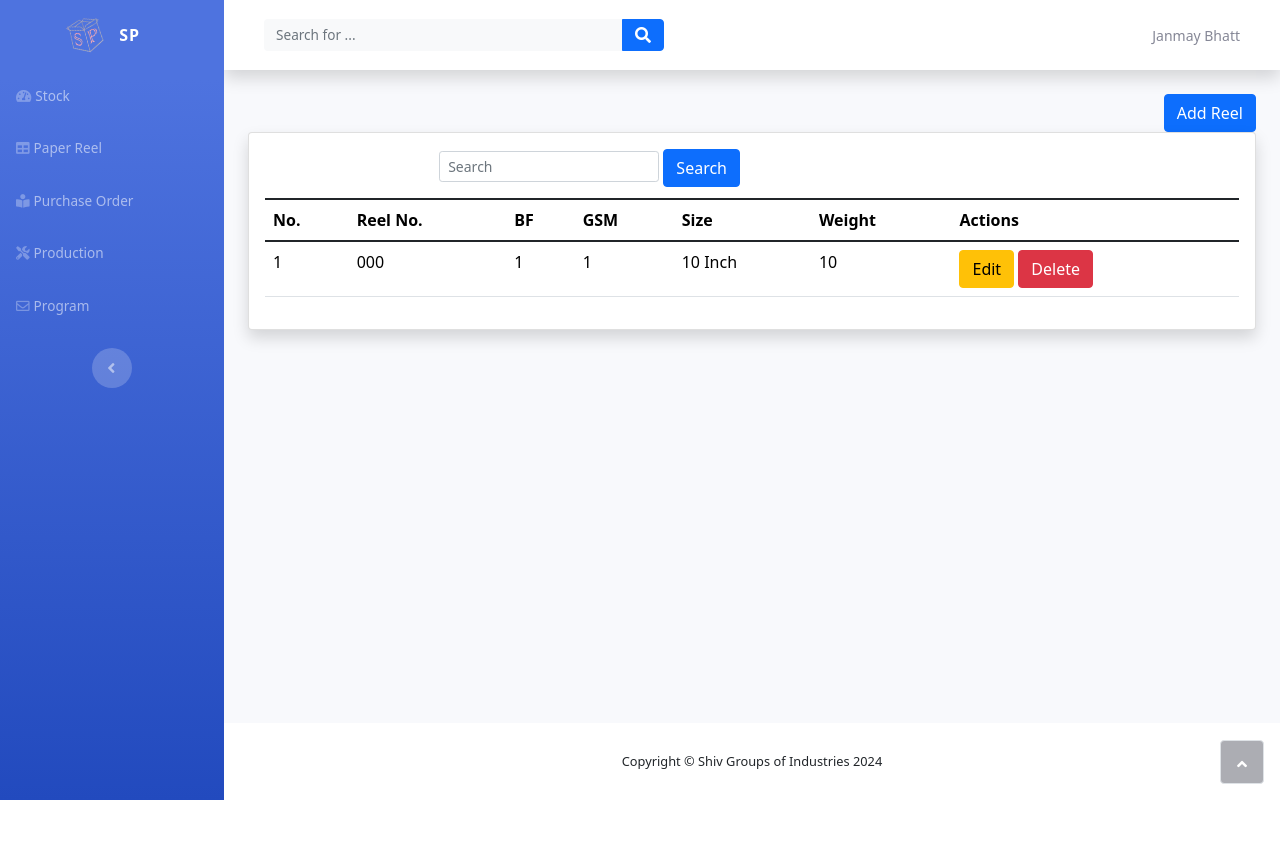
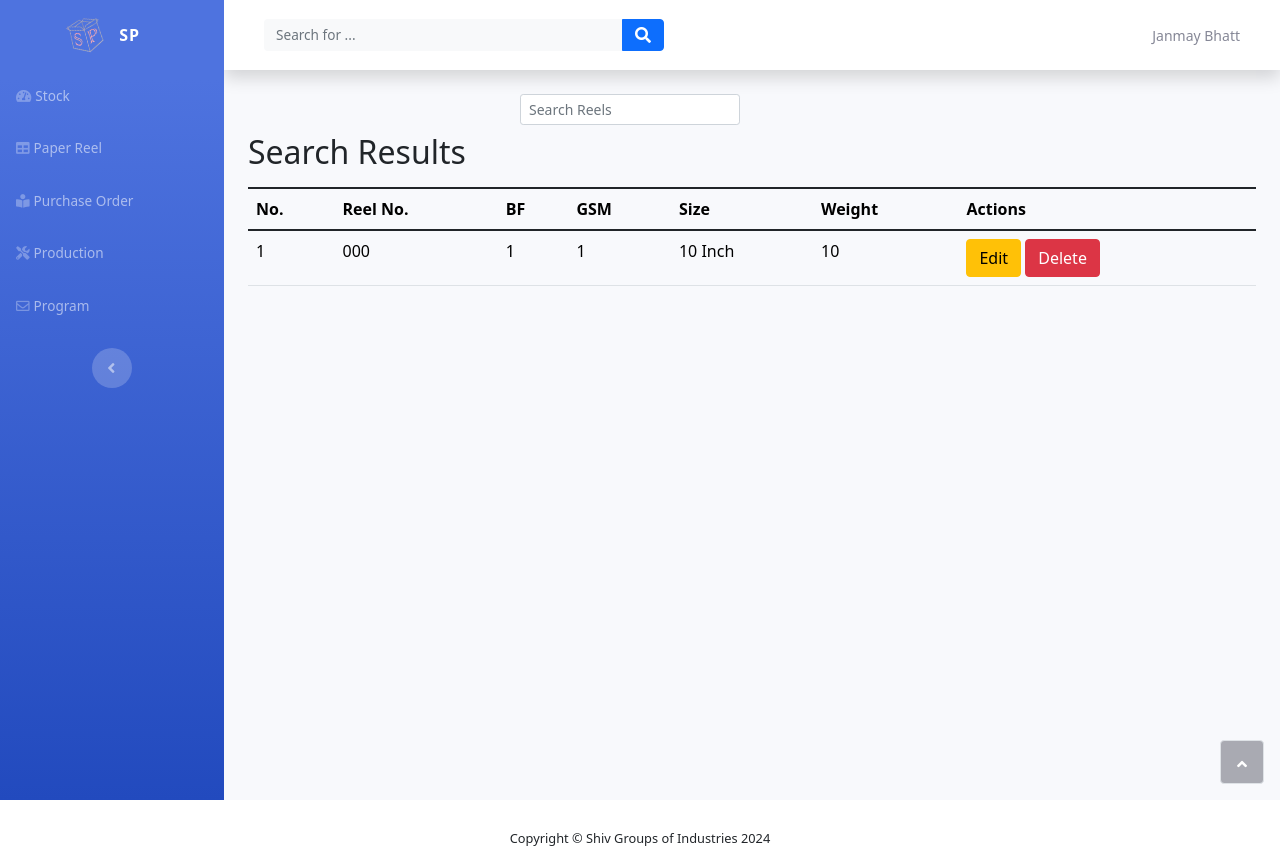
Before and after one commit to JANMAY007/SGIWebsite, a Django app: page /paper_reels/ in a window 1280 px wide. Shown: the top 846 px of the page. Before the commit the page ends 800 px from the top, so only its background shows below. Run offline with Django 5.2, Linux system fonts and the light colour scheme; tables that the repository leaves empty hold one stand-in row (values such as "Sample post"); some libraries are stand-ins or nearby versions.

Commit message:
Added Reel search

```diff
--- a/Corrugation/urls.py
+++ b/Corrugation/urls.py
@@ -1,5 +1,5 @@
 from django.urls import path
-from .views import (index, paper_reels, update_reel, delete_reel,
+from .views import (index, paper_reels, search_reels, update_reel, delete_reel,
                     add_purchase_order_detail, add_product, add_dispatch,
                     purchase_order, add_purchase_order_detailed,
                     delete_purchase_order, daily_program, production,
@@ -11,6 +11,7 @@ app_name = 'Corrugation'
 urlpatterns = [
     path('', index, name='index'),
     path('paper_reels/', paper_reels, name='paper_reels'),
+    path('search_reels/', search_reels, name='search_reels'),
     path('update-reel/<int:pk>/', update_reel, name='update_reel'),
     path('delete-reel/<int:pk>/', delete_reel, name='delete_reel'),
     path('purchase-order/', purchase_order, name='purchase_order'),
--- a/Corrugation/views.py
+++ b/Corrugation/views.py
@@ -1,7 +1,8 @@
 from calendar import month_abbr
 from datetime import datetime
+from django.http import JsonResponse
 from django.utils import timezone
-from django.db.models import Count
+from django.db.models import Count, Q
 from django.db.models.functions import ExtractMonth
 from django.shortcuts import render, redirect, get_object_or_404
 from .models import (PaperReels, Product, Partition, PurchaseOrder, Dispatch,
@@ -25,6 +26,31 @@ def index(request):
         'stocks': Stock.objects.all().values('product__product_name', 'stock_quantity'),
     }
     return render(request, 'index.html', context)
+
+
+def search_reels(request):
+    query = request.GET.get('q', '')
+    if query:
+        results = PaperReels.objects.filter(
+            Q(reel_number__icontains=query) |
+            Q(bf__icontains=query) |
+            Q(gsm__icontains=query) |
+            Q(size__icontains=query) |
+            Q(weight__icontains=query)
+        )
+        results_data = [
+            {
+                'reel_number': reel.reel_number,
+                'bf': reel.bf,
+                'gsm': reel.gsm,
+                'size': reel.size,
+                'weight': reel.weight,
+            }
+            for reel in results
+        ]
+    else:
+        results_data = []
+    return JsonResponse({'results': results_data})
 
 
 def paper_reels(request):
--- a/templates/paper_reel.html
+++ b/templates/paper_reel.html
@@ -5,24 +5,77 @@
 {% endblock %}
 
 {% block content %}
-    <div class="text-end mt-3">
-        <button type="button" class="btn btn-primary" data-bs-toggle="modal" data-bs-target="#addReelModal">
-            Add Reel
-        </button>
-    </div>
-    <div class="card shadow">
-        <div class="card-body">
     <div class="row">
         <div class="col-md-6">
             <div class="text-md-end dataTables_filter" id="dataTable_filter">
                 <label class="form-label">
-                            <input type="search" class="form-control form-control-sm" aria-controls="dataTable"
-                                   placeholder="Search">
+                    <input type="search" id="search-input" class="form-control form-control-sm"
+                           aria-controls="dataTable" placeholder="Search Reels">
                 </label>
-                        <button class="btn btn-primary btn-md" type="button">Search</button>
             </div>
         </div>
     </div>
+
+    <div>
+        <h2>Search Results</h2>
+        <ul id="results-list"></ul>
+        <p id="no-results" style="display: none;">No results found.</p>
+    </div>
+    <script src="https://code.jquery.com/jquery-3.6.0.min.js"></script>
+    <script>
+        function getCookie(name) {
+            let cookieValue = null;
+            if (document.cookie && document.cookie !== '') {
+                const cookies = document.cookie.split(';');
+                for (let i = 0; i < cookies.length; i++) {
+                    const cookie = cookies[i].trim();
+                    if (cookie.substring(0, name.length + 1) === (name + '=')) {
+                        cookieValue = decodeURIComponent(cookie.substring(name.length + 1));
+                        break;
+                    }
+                }
+            }
+            return cookieValue;
+        }
+
+        const csrftoken = getCookie('csrftoken');
+
+        $(document).ready(function () {
+            function updateResults(results) {
+                var resultsList = $('#results-list');
+                resultsList.empty();
+                if (results.length > 0) {
+                    $('#no-results').hide();
+                    results.forEach(function (result) {
+                        var listItem = $('<li></li>').text(result.reel_number + ' - BF: ' + result.bf + ', GSM: ' + result.gsm + ', Size: ' + result.size + ', Weight: ' + result.weight);
+                        resultsList.append(listItem);
+                    });
+                } else {
+                    $('#no-results').show();
+                }
+            }
+
+            $('#search-input').on('input', function () {
+                var query = $(this).val();
+                if (query.trim()) {
+                    $.ajax({
+                        url: "{% url 'Corrugation:search_reels' %}",
+                        data: {'q': query},
+                        dataType: 'json',
+                        beforeSend: function (xhr) {
+                            xhr.setRequestHeader("X-CSRFToken", csrftoken);
+                        },
+                        success: function (data) {
+                            updateResults(data.results);
+                        }
+                    });
+                } else {
+                    $('#results-list').empty();
+                    $('#no-results').hide();
+                }
+            });
+        });
+    </script>
     <div class="table-responsive table mt-2" id="dataTable" role="grid" aria-describedby="dataTable_info">
         <table class="table my-0" id="dataTable">
             <thead>
```
Lines whose indentation alone changed are shown as unchanged.
